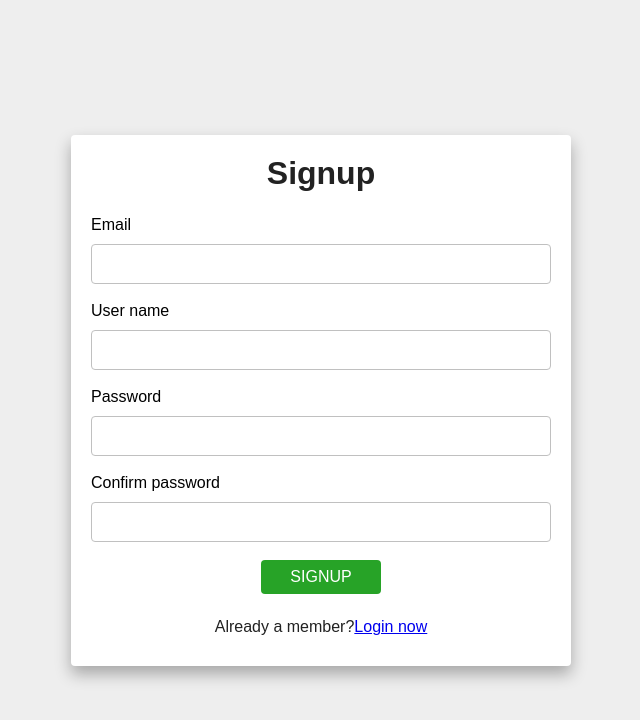
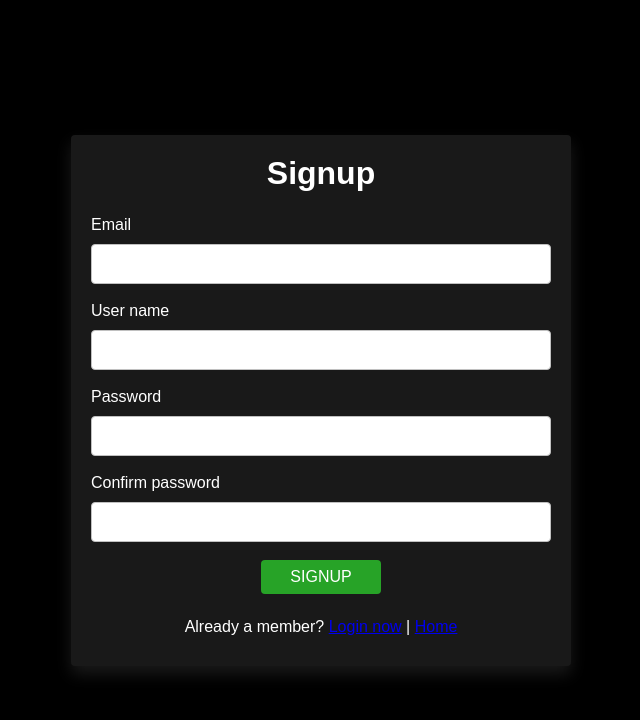
Before and after one commit to kavinda-ravishan/KvN_Home_Node, a website: page public/signup/index.html in a window 1280 px wide. Shown: the whole page, without its empty margins (319-959 px from the left). Drawn offline with Linux system fonts and the light colour scheme.

Commit message:
login signup forms updated

```diff
--- a/public/login/style.css
+++ b/public/login/style.css
@@ -6,7 +6,7 @@
 
 body {
   min-height: 100vh;
-  background: #eee;
+  background: black;
   display: flex;
   font-family: sans-serif;
 }
@@ -21,22 +21,26 @@ body {
   width: 100%;
   height: 100%;
   padding: 20px;
-  background: white;
+  background: rgb(25, 25, 25);
   border-radius: 4px;
-  box-shadow: 0px 8px 16px rgba(0, 0, 0, 0.3);
+  box-shadow: 0px 8px 16px rgba(255, 255, 255, 0.1);
 }
 
 .container .form h1 {
   text-align: center;
   margin-bottom: 24px;
-  color: #222;
+  color: white;
 }
 
 .container .form p {
   font-family: sans-serif;
   text-align: center;
   margin-top: 24px;
-  color: #222;
+  color: white;
+}
+
+.container .form label {
+  color: white;
 }
 
 .container .form .form-control {
--- a/public/signup/index.html
+++ b/public/signup/index.html
@@ -28,7 +28,10 @@
           <input class="form-control" id="confirmPassword" type="password" />
         </div>
         <button class="btn" id="signup">Signup</button>
-        <p>Already a member?<a href="/login">Login now</a></p>
+        <p>
+          Already a member? <a href="/login">Login now</a> |
+          <a href="/">Home</a>
+        </p>
         <div class="res"><span id="res"></span></div>
       </div>
     </div>
--- a/public/signup/style.css
+++ b/public/signup/style.css
@@ -6,7 +6,7 @@
 
 body {
   min-height: 100vh;
-  background: #eee;
+  background: black;
   display: flex;
   font-family: sans-serif;
 }
@@ -21,22 +21,26 @@ body {
   width: 100%;
   height: 100%;
   padding: 20px;
-  background: white;
+  background: rgb(25, 25, 25);
   border-radius: 4px;
-  box-shadow: 0px 8px 16px rgba(0, 0, 0, 0.3);
+  box-shadow: 0px 8px 16px rgba(255, 255, 255, 0.1);
 }
 
 .container .form h1 {
   text-align: center;
   margin-bottom: 24px;
-  color: #222;
+  color: white;
 }
 
 .container .form p {
   font-family: sans-serif;
   text-align: center;
   margin-top: 24px;
-  color: #222;
+  color: white;
+}
+
+.container .form label {
+  color: white;
 }
 
 .container .form .form-control {
```
Also changed, not shown: public/login/index.html (+3 -1 lines).
